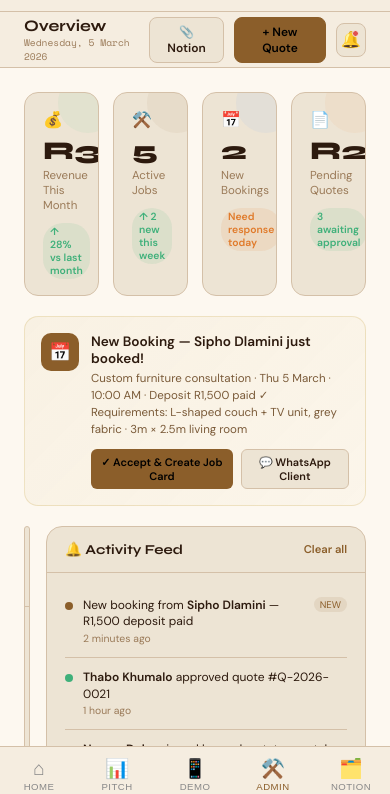
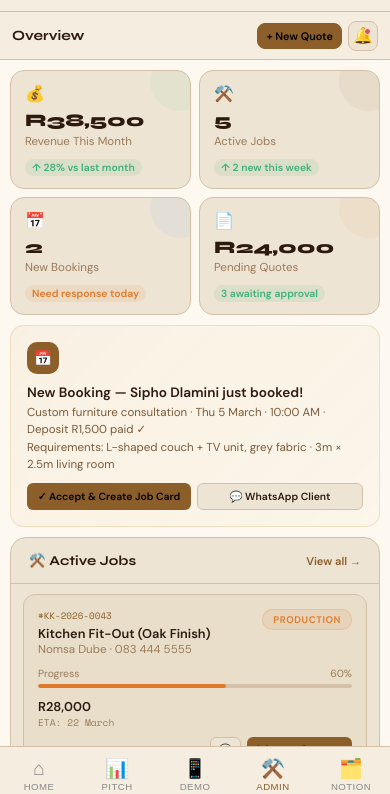
Before and after one commit to Nanda-Regine/carpentary-os-demo, a plain HTML site: page admin.html in a window 390 px wide. Shown: the part 48-842 px from the top of the page. Drawn offline with nearby package versions, Linux system fonts and the light colour scheme.

Commit message:
Make admin dashboard mobile responsive
- Stack content grids vertically on mobile
- 2-column stat cards on small screens
- Compact topbar with hidden secondary buttons
- Wrap booking alert, quote items, and job card footers
- Auto-close sidebar on nav item tap

Co-Authored-By: Claude Sonnet 4.6 <noreply@anthropic.com>

```diff
--- a/admin.html
+++ b/admin.html
@@ -459,7 +459,69 @@ body{
   .mobile-home-btn { font-size: 0.72rem; color: #888; text-decoration: none; border: 1px solid #2a2a2a; border-radius: 6px; padding: 4px 10px; transition: color 0.15s, border-color 0.15s; }
   .mobile-home-btn:hover { color: #8b5e2a; border-color: #8b5e2a; }
   .main { width: 100% !important; min-width: 0 !important; padding-bottom: 80px !important; }
+
+  /* Topbar */
+  .topbar { padding: 0 12px; height: auto; min-height: 48px; flex-wrap: wrap; gap: 8px; padding-top: 8px; padding-bottom: 8px; }
+  .topbar-left { flex: 1; min-width: 0; }
+  .page-title { font-size: 0.88rem; }
+  .page-date { display: none; }
+  .topbar-right { gap: 6px; }
+  .topbar-btn:not(.primary) { display: none; }
+  .topbar-btn.primary { padding: 5px 10px; font-size: 0.7rem; }
+  .notif-btn { width: 30px; height: 30px; }
+
+  /* Page padding */
+  .page { padding: 12px; gap: 12px; }
+
+  /* Stats row — 2 columns on mobile */
+  .stats-row { grid-template-columns: repeat(2, 1fr); gap: 10px; }
+  .stat-value { font-size: 1.2rem; }
+  .stat-card { padding: 12px 14px; }
+
+  /* Content grids — stack vertically */
+  .content-grid { grid-template-columns: 1fr; }
+  .content-grid-3 { grid-template-columns: 1fr; }
+
+  /* Booking alert — stack on small screens */
+  .booking-alert { flex-direction: column; gap: 10px; }
+  .booking-alert-icon { width: 32px; height: 32px; font-size: 0.9rem; }
+  .booking-alert-actions { flex-wrap: wrap; gap: 6px; }
+  .booking-alert-actions .action-btn { flex: 1; min-width: 120px; text-align: center; }
+
+  /* Quote items — stack */
+  .quote-item { flex-wrap: wrap; gap: 8px; }
+  .quote-num { min-width: auto; }
+  .quote-desc { font-size: 0.82rem; }
+  .quote-amount { min-width: auto; text-align: left; font-size: 0.85rem; }
+
+  /* Job cards */
+  .job-card-top { flex-wrap: wrap; gap: 6px; }
+  .job-footer { flex-wrap: wrap; gap: 8px; }
+  .job-actions { width: 100%; justify-content: flex-end; }
+
+  /* Client table — scroll horizontally */
+  .panel-body { padding: 10px 12px; }
+
+  /* Panel header — wrap on small screens */
+  .panel-header { flex-wrap: wrap; gap: 8px; }
+  .panel-header > div { flex-wrap: wrap; gap: 6px; }
+
+  /* One-tap grid stays 2 cols, but smaller padding */
+  .onetap-btn { padding: 10px 8px; }
+  .onetap-btn .ot-icon { font-size: 1.2rem; }
 }
+@media (max-width: 480px) {
+  .stats-row { grid-template-columns: 1fr 1fr; gap: 8px; }
+  .stat-value { font-size: 1.1rem; }
+  .booking-alert-actions .action-btn { min-width: 0; font-size: 0.65rem; padding: 6px 8px; }
+  .quote-item { gap: 6px; }
+  .topbar-btn.primary { font-size: 0.68rem; padding: 5px 8px; }
+  .action-btn { font-size: 0.65rem; padding: 5px 8px; }
+  .onetap-grid { grid-template-columns: 1fr 1fr; gap: 8px; }
+  .job-name { font-size: 0.8rem; }
+  .page { padding: 10px; gap: 10px; }
+}
+
 @media (min-width: 769px) {
   .mobile-header { display: none; }
   .sidebar-overlay { display: none !important; }
@@ -1189,6 +1251,8 @@ body{
     };
     document.getElementById('page-heading').textContent = titles[id] || id;
     buildChart();
+    // Close sidebar on mobile after navigation
+    if (window.innerWidth <= 768) closeSidebar();
   }
 
   function showToast(msg) {
```
